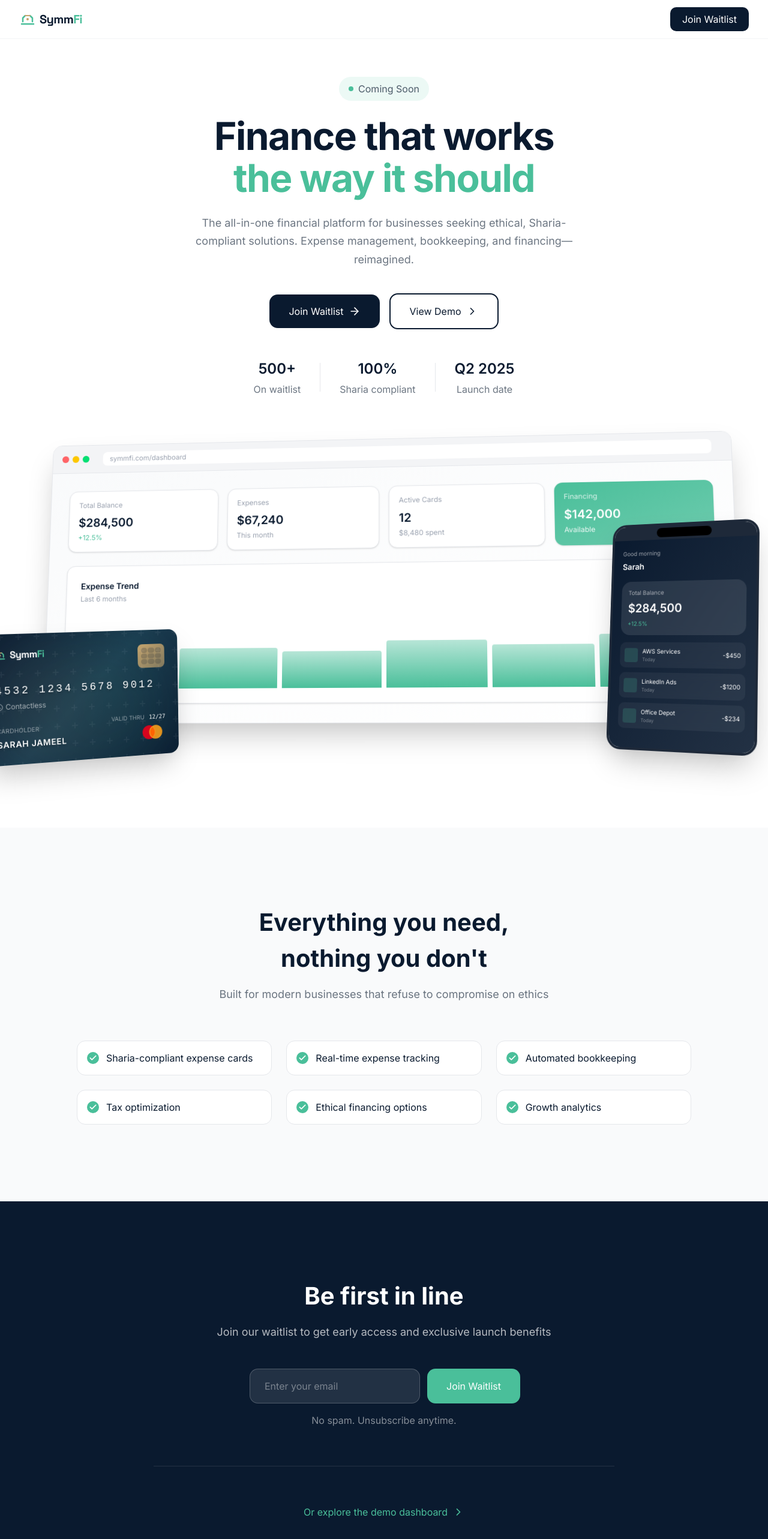
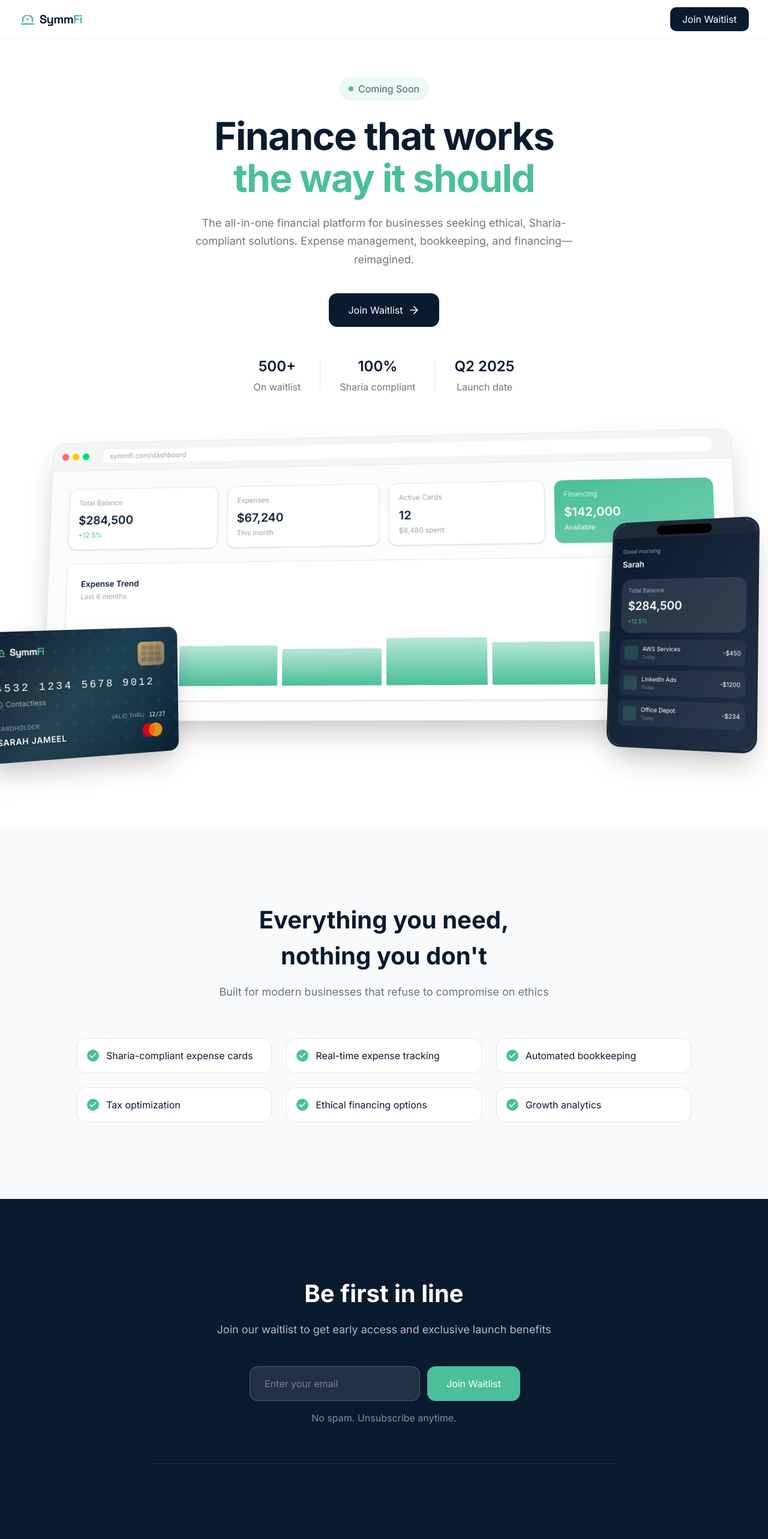
Before and after one commit to faizanmohd3311/symmfi-website, a React (Vite) app: page / in a window 1280 px wide. Shown: the top 2566 px of the page at 60% size. Built offline with nearby package versions, Linux system fonts and the light colour scheme.

Commit message:
Remove demo links

```diff
--- a/src/components/LandingPage.tsx
+++ b/src/components/LandingPage.tsx
@@ -83,13 +83,6 @@ export function LandingPage({ onViewDashboard }: LandingPageProps) {
                 <span>Join Waitlist</span>
                 <ArrowRight size={20} />
               </a>
-              <button
-                onClick={onViewDashboard}
-                className="w-full sm:w-auto flex items-center justify-center gap-2 px-8 py-4 border-2 border-[#0A1A2F] text-[#0A1A2F] rounded-xl hover:bg-[#0A1A2F]/5 transition-colors"
-              >
-                <span>View Demo</span>
-                <ChevronRight size={20} />
-              </button>
             </div>
 
             {/* Social Proof */}
@@ -302,13 +295,6 @@ export function LandingPage({ onViewDashboard }: LandingPageProps) {
           </form>
 
           <div className="mt-16 pt-16 border-t border-white/10">
-            <button
-              onClick={onViewDashboard}
-              className="inline-flex items-center gap-2 text-[#4ABF9A] hover:text-[#4ABF9A]/80 transition-colors"
-            >
-              <span>Or explore the demo dashboard</span>
-              <ChevronRight size={20} />
-            </button>
           </div>
         </div>
       </section>
```
